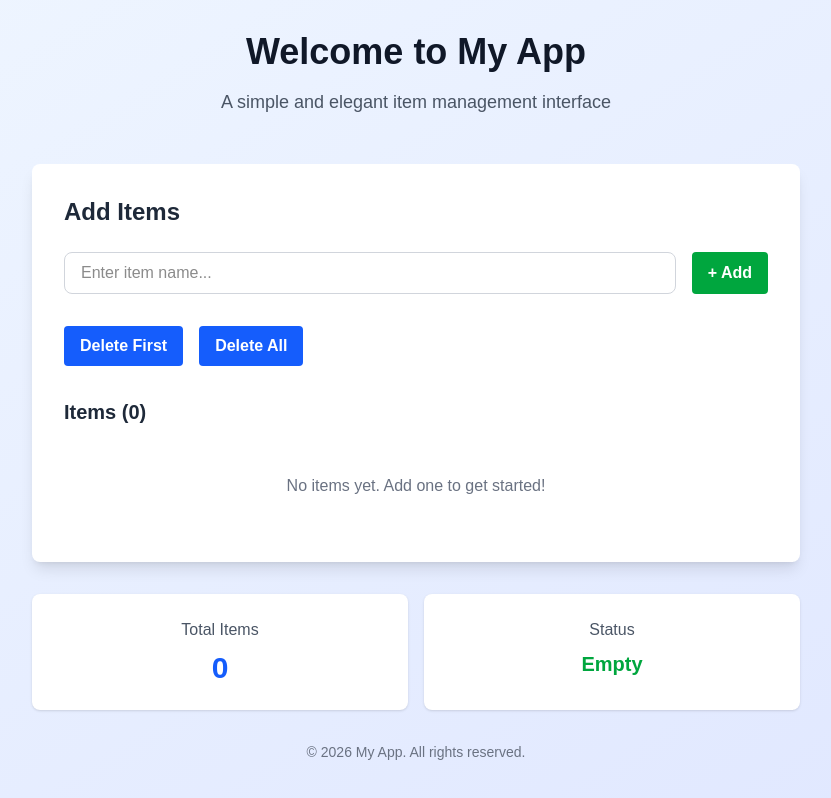
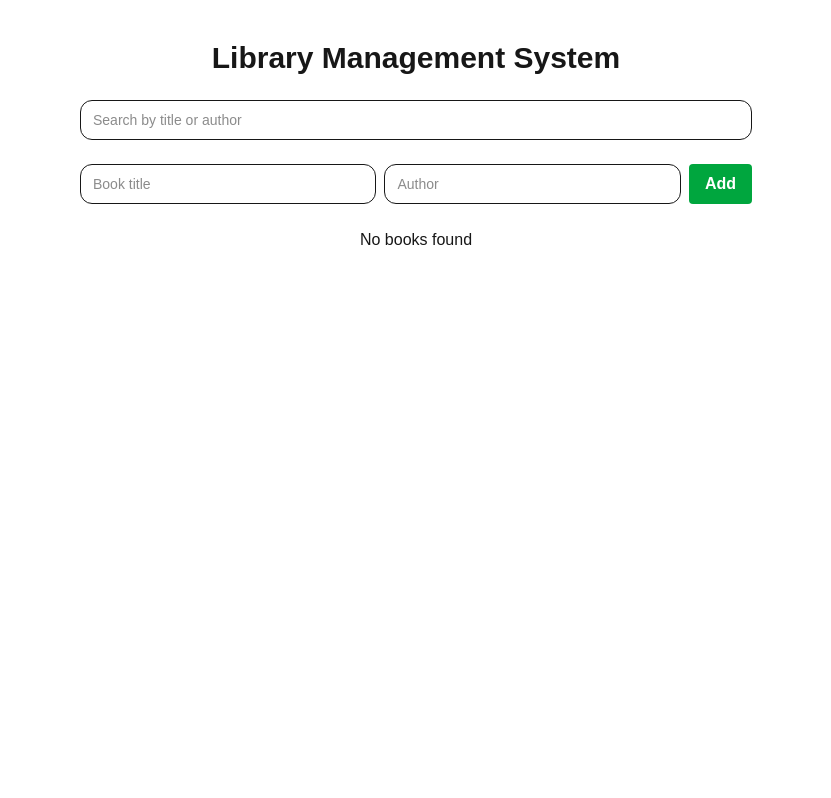
Before and after one commit to Sylvester-Stanley/24bda70327-3b-sylvester-stanley, a Next.js app: page / in a window 1280 px wide. Shown: the whole page, without its empty margins (224-1055 px from the left). Built offline with nearby package versions, Linux system fonts and the light colour scheme.

Commit message:
Refactor item management to book management

```diff
--- a/app/page.tsx
+++ b/app/page.tsx
@@ -1,198 +1,161 @@
 "use client";
 
 import { useState } from "react";
+import { Card, CardContent } from "@/components/ui/card";
+import { Input } from "@/components/ui/input";
 import LibraryButton from "@/components/library-button";
 
-interface Item {
-  id: string;
-  name: string;
-  createdAt: string;
+type Book = {
+  id: number;
+  title: string;
+  author: string;
+};
+
+export default function Page() {
+  const [query, setQuery] = useState("");
+  const [title, setTitle] = useState("");
+  const [author, setAuthor] = useState("");
+  const [books, setBooks] = useState<Book[]>([]);
+  const [editingId, setEditingId] = useState<number | null>(null);
+  const [editTitle, setEditTitle] = useState("");
+  const [editAuthor, setEditAuthor] = useState("");
+
+  const filteredBooks = books.filter(
+    (b) =>
+      b.title.toLowerCase().includes(query.toLowerCase()) ||
+      b.author.toLowerCase().includes(query.toLowerCase())
+  );
+
+  function handleAdd() {
+    if (!title.trim() || !author.trim()) return;
+
+    const newBook: Book = {
+      id: Date.now(),
+      title,
+      author,
+    };
+
+    setBooks([newBook, ...books]);
+    setTitle("");
+    setAuthor("");
   }
 
-export default function Home() {
-  const [items, setItems] = useState<Item[]>([]);
-  const [inputValue, setInputValue] = useState("");
-  const [showNotification, setShowNotification] = useState("");
-
-  // Handler for Add button
-  const handleAddClick = () => {
-    if (!inputValue.trim()) {
-      setShowNotification("Please enter an item name");
-      setTimeout(() => setShowNotification(""), 3000);
-      return;
+  function handleRemove(id: number) {
+    setBooks(books.filter((b) => b.id !== id));
   }
 
-    const newItem: Item = {
-      id: Date.now().toString(),
-      name: inputValue,
-      createdAt: new Date().toLocaleString(),
-    };
-
-    setItems([newItem, ...items]);
-    setInputValue("");
-    setShowNotification("✓ Item added successfully!");
-    setTimeout(() => setShowNotification(""), 3000);
-
-    console.log("Item added:", newItem);
-  };
-
-  // Handler for Delete button
-  const handleDeleteClick = () => {
-    if (items.length === 0) {
-      setShowNotification("No items to delete");
-      setTimeout(() => setShowNotification(""), 3000);
-      return;
+  function handleEdit(book: Book) {
+    setEditingId(book.id);
+    setEditTitle(book.title);
+    setEditAuthor(book.author);
   }
 
-    const deletedItem = items[0];
-    setItems(items.slice(1));
-    setShowNotification(`✓ Deleted: ${deletedItem.name}`);
-    setTimeout(() => setShowNotification(""), 3000);
+  function handleSaveEdit(id: number) {
+    if (!editTitle.trim() || !editAuthor.trim()) return;
 
-    console.log("Item deleted:", deletedItem);
-  };
+    setBooks(
+      books.map((b) =>
+        b.id === id ? { ...b, title: editTitle, author: editAuthor } : b
+      )
+    );
 
-  // Handler for Delete All button
-  const handleDeleteAll = () => {
-    if (items.length === 0) {
-      setShowNotification("No items to delete");
-      setTimeout(() => setShowNotification(""), 3000);
-      return;
+    setEditingId(null);
   }
 
-    const count = items.length;
-    setItems([]);
-    setShowNotification(`✓ Deleted all ${count} item(s)`);
-    setTimeout(() => setShowNotification(""), 3000);
-
-    console.log("All items deleted");
-  };
-
-  // Handler for Delete specific item
-  const handleDeleteItem = (id: string) => {
-    const itemToDelete = items.find((item) => item.id === id);
-    setItems(items.filter((item) => item.id !== id));
-    setShowNotification(`✓ Deleted: ${itemToDelete?.name}`);
-    setTimeout(() => setShowNotification(""), 3000);
-
-    console.log("Item deleted:", itemToDelete);
-  };
-
-  // Handler for input change
-  const handleInputChange = (e: React.ChangeEvent<HTMLInputElement>) => {
-    setInputValue(e.target.value);
-  };
-
-  // Handler for Enter key press
-  const handleKeyPress = (e: React.KeyboardEvent<HTMLInputElement>) => {
-    if (e.key === "Enter") {
-      handleAddClick();
+  function handleCancelEdit() {
+    setEditingId(null);
   }
-  };
 
   return (
-    <main className="min-h-screen bg-gradient-to-br from-blue-50 to-indigo-100 p-8">
-      <div className="max-w-3xl mx-auto">
-        {/* Header Section */}
-        <div className="text-center mb-12">
-          <h1 className="text-4xl font-bold text-gray-900 mb-4">
-            Welcome to My App
+    <div className="max-w-2xl mx-auto py-10 space-y-6">
+      <h1 className="text-3xl font-bold text-center">
+        Library Management System
       </h1>
-          <p className="text-lg text-gray-600">
-            A simple and elegant item management interface
-          </p>
-        </div>
 
-        {/* Notification Section */}
-        {showNotification && (
-          <div className="mb-6 p-4 bg-green-100 border border-green-400 text-green-700 rounded-lg animate-pulse">
-            {showNotification}
-          </div>
-        )}
+      <Input
+        placeholder="Search by title or author"
+        value={query}
+        onChange={(e) => setQuery(e.target.value)}
+      />
 
-        {/* Content Section */}
-        <div className="bg-white rounded-lg shadow-lg p-8 mb-8">
-          <h2 className="text-2xl font-semibold text-gray-800 mb-6">
-            Add Items
-          </h2>
-
-          {/* Input Section */}
-          <div className="flex gap-4 mb-8">
-            <input
-              type="text"
-              value={inputValue}
-              onChange={handleInputChange}
-              onKeyPress={handleKeyPress}
-              placeholder="Enter item name..."
-              className="flex-1 px-4 py-2 border border-gray-300 rounded-lg focus:outline-none focus:ring-2 focus:ring-blue-500 focus:border-transparent"
+      <div className="flex gap-2">
+        <Input
+          placeholder="Book title"
+          value={title}
+          onChange={(e) => setTitle(e.target.value)}
         />
-            <LibraryButton variant="add" onClick={handleAddClick}>
-              + Add
+        <Input
+          placeholder="Author"
+          value={author}
+          onChange={(e) => setAuthor(e.target.value)}
+        />
+        <LibraryButton variant="add" onClick={handleAdd}>
+          Add
         </LibraryButton>
       </div>
 
-          {/* Action Buttons */}
-          <div className="flex gap-4 mb-8 flex-wrap">
-            <LibraryButton onClick={handleDeleteClick}>
-              Delete First
+      <div className="space-y-4">
+        {filteredBooks.length === 0 && (
+          <p className="text-center text-muted-foreground">
+            No books found
+          </p>
+        )}
+
+        {filteredBooks.map((book) => (
+          <Card key={book.id}>
+            <CardContent className="p-4 space-y-3">
+              {editingId === book.id ? (
+                <>
+                  <Input
+                    value={editTitle}
+                    onChange={(e) => setEditTitle(e.target.value)}
+                  />
+                  <Input
+                    value={editAuthor}
+                    onChange={(e) => setEditAuthor(e.target.value)}
+                  />
+
+                  <div className="flex gap-2">
+                    <LibraryButton
+                      variant="add"
+                      onClick={() => handleSaveEdit(book.id)}
+                    >
+                      Save
                     </LibraryButton>
-            <LibraryButton onClick={handleDeleteAll}>
-              Delete All
+                    <LibraryButton
+                      variant="remove"
+                      onClick={handleCancelEdit}
+                    >
+                      Cancel
                     </LibraryButton>
                   </div>
+                </>
+              ) : (
+                <>
+                  <h2 className="font-semibold">{book.title}</h2>
+                  <p className="text-muted-foreground">{book.author}</p>
 
-          {/* Items List Section */}
-          <div>
-            <h3 className="text-xl font-semibold text-gray-800 mb-4">
-              Items ({items.length})
-            </h3>
-            {items.length === 0 ? (
-              <div className="text-center py-8 text-gray-500">
-                <p>No items yet. Add one to get started!</p>
-              </div>
-            ) : (
-              <div className="space-y-2">
-                {items.map((item) => (
-                  <div
-                    key={item.id}
-                    className="flex items-center justify-between bg-gray-50 p-4 rounded-lg hover:bg-gray-100 transition"
+                  <div className="flex gap-2">
+                    <LibraryButton
+                      variant="edit"
+                      onClick={() => handleEdit(book)}
                     >
-                    <div>
-                      <p className="font-medium text-gray-800">{item.name}</p>
-                      <p className="text-sm text-gray-500">{item.createdAt}</p>
-                    </div>
-                    <button
-                      onClick={() => handleDeleteItem(item.id)}
-                      className="px-3 py-1 text-red-600 hover:bg-red-50 rounded transition"
+                      Edit
+                    </LibraryButton>
+
+                    <LibraryButton
+                      variant="remove"
+                      onClick={() => handleRemove(book.id)}
                     >
                       Remove
-                    </button>
+                    </LibraryButton>
                   </div>
+                </>
+              )}
+            </CardContent>
+          </Card>
         ))}
       </div>
-            )}
     </div>
-        </div>
-
-        {/* Stats Section */}
-        <div className="grid grid-cols-2 gap-4 mb-8">
-          <div className="bg-white rounded-lg shadow p-6 text-center">
-            <p className="text-gray-600 mb-2">Total Items</p>
-            <p className="text-3xl font-bold text-blue-600">{items.length}</p>
-          </div>
-          <div className="bg-white rounded-lg shadow p-6 text-center">
-            <p className="text-gray-600 mb-2">Status</p>
-            <p className="text-xl font-semibold text-green-600">
-              {items.length > 0 ? "Active" : "Empty"}
-            </p>
-          </div>
-        </div>
-
-        {/* Footer Section */}
-        <div className="text-center text-gray-500 text-sm">
-          <p>© 2026 My App. All rights reserved.</p>
-        </div>
-      </div>
-    </main>
   );
 }
```
Lines whose indentation alone changed are shown as unchanged.
